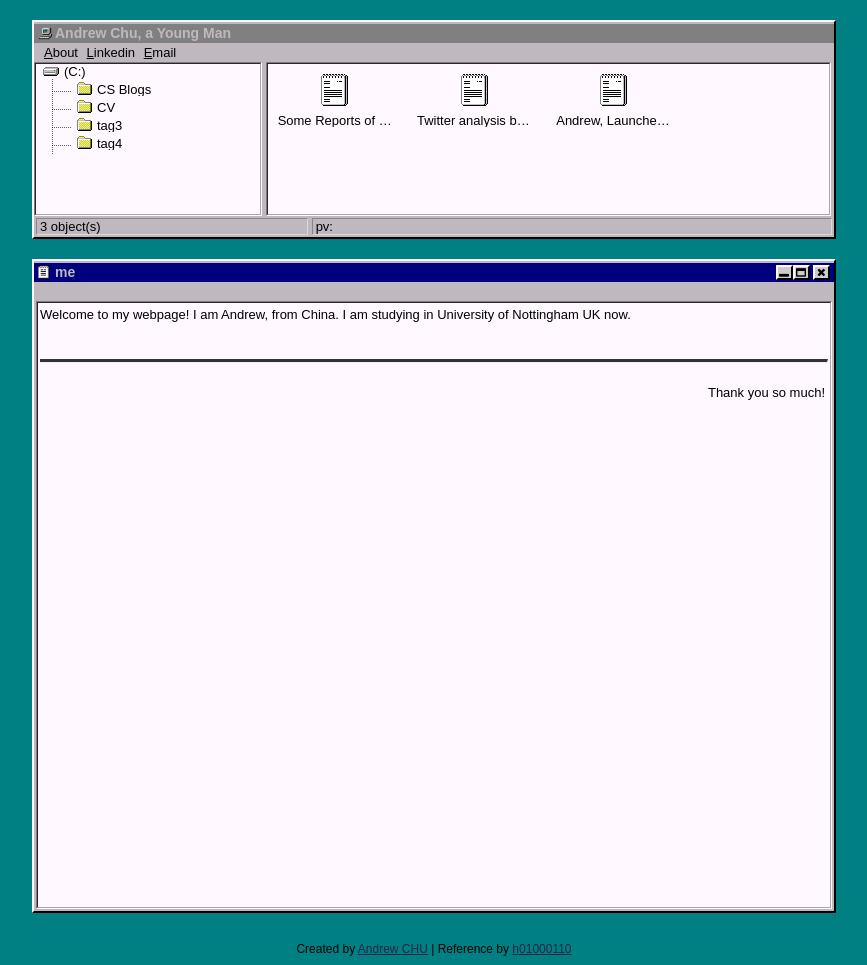
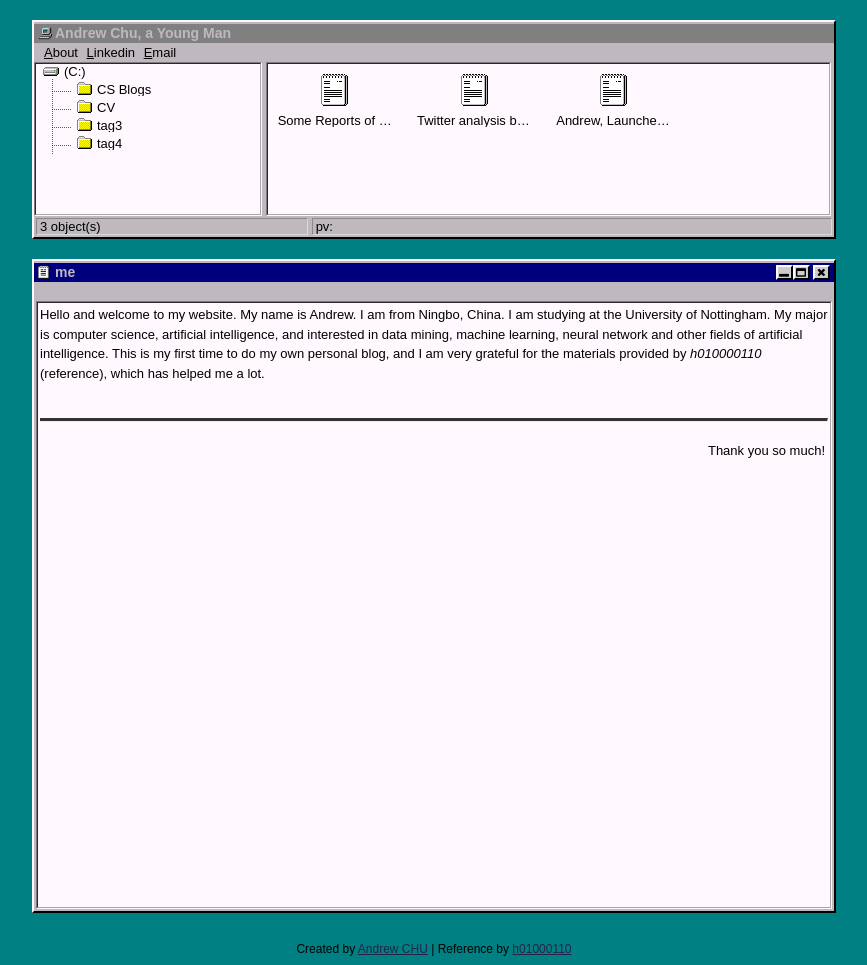
Before and after one commit to scyxx2/lakerschampions.github.io, a Jekyll site: the page built from me/index.md, in a window 1280 px wide. Shown: the whole page, without its empty margins (206-1073 px from the left). Built offline with Jekyll 4.4.1, drawn with Linux system fonts in a browser that asks for light colours; comment, search, counter and statistics services are not loaded.

Commit message:
Update index.md

```diff
--- a/me/index.md
+++ b/me/index.md
@@ -3,4 +3,4 @@ layout: me
 title: me
 ---
 
-Welcome to my webpage! I am Andrew, from China. I am studying in University of Nottingham UK now.
+Hello and welcome to my website. My name is Andrew. I am from Ningbo, China. I am studying at the University of Nottingham. My major is computer science, artificial intelligence, and interested in data mining, machine learning, neural network and other fields of artificial intelligence. This is my first time to do my own personal blog, and I am very grateful for the materials provided by <em>h010000110</em> (reference), which has helped me a lot.
```
